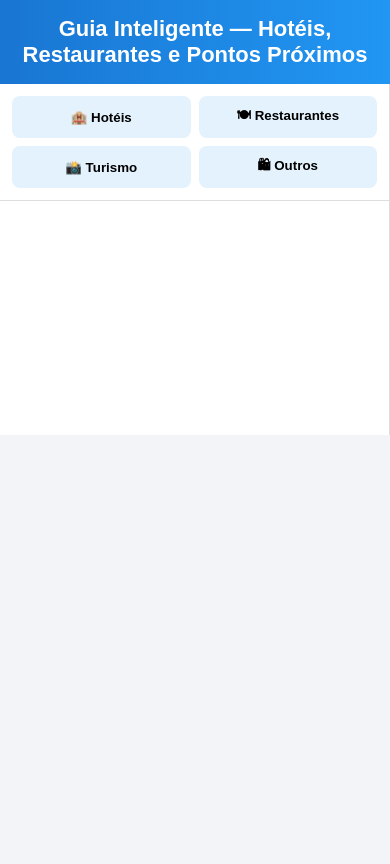
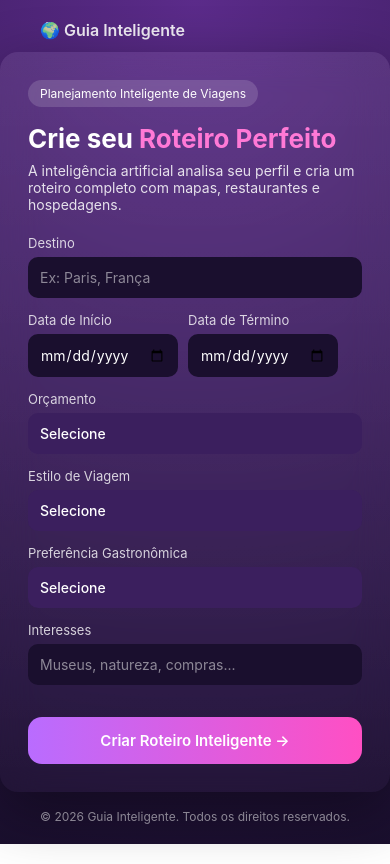
Before and after one commit to DiegoROD942/GuiaInteligente, a plain HTML site: page index.html in a window 390 px wide. Drawn offline with Linux system fonts and the light colour scheme; some packages are replaced by stand-ins of ours.

Commit message:
Refactor index.html structure and content

```diff
--- a/index.html
+++ b/index.html
@@ -1,220 +1,134 @@
 <!DOCTYPE html>
 <html lang="pt-BR">
 <head>
-<meta charset="UTF-8">
-<title>Guia Inteligente</title>
-<meta name="viewport" content="width=device-width, initial-scale=1.0">
+  <meta charset="UTF-8" />
+  <meta name="viewport" content="width=device-width, initial-scale=1.0" />
+  <title>Guia Inteligente – Crie seu Roteiro Perfeito</title>
 
-<!-- GOOGLE MAPS API -->
-<script
-  src="https://maps.googleapis.com/maps/api/js?key=AIzaSyAnfZWtP5agA7vxwd8BkkBOrP8BeoJ3VYU"
-  async defer>
-</script>
+  <!-- CSS -->
+  <link rel="stylesheet" href="style.css" />
 
-<!-- ================== STYLE CSS ================== -->
-<style>
-* {
-  margin: 0;
-  padding: 0;
-  box-sizing: border-box;
-  font-family: Arial, Helvetica, sans-serif;
-}
-
-body {
-  background: #f2f4f8;
-  color: #333;
-}
-
-header {
-  background: linear-gradient(90deg, #1976d2, #2196f3);
-  color: #fff;
-  padding: 16px;
-  text-align: center;
-  font-size: 22px;
-  font-weight: bold;
-}
-
-.container {
-  display: flex;
-  height: calc(100vh - 64px);
-}
-
-/* SIDEBAR */
-.sidebar {
-  width: 360px;
-  background: #ffffff;
-  border-right: 1px solid #ddd;
-  display: flex;
-  flex-direction: column;
-}
-
-.filters {
-  display: grid;
-  grid-template-columns: 1fr 1fr;
-  gap: 8px;
-  padding: 12px;
-  border-bottom: 1px solid #ddd;
-}
-
-.filters button {
-  padding: 10px;
-  border: none;
-  border-radius: 8px;
-  background: #e3f2fd;
-  cursor: pointer;
-  font-weight: bold;
-  transition: 0.2s;
-}
-
-.filters button:hover {
-  background: #bbdefb;
-}
-
-/* LISTA */
-.list {
-  flex: 1;
-  overflow-y: auto;
-}
-
-.item {
-  padding: 12px;
-  border-bottom: 1px solid #eee;
-  cursor: pointer;
-}
-
-.item:hover {
-  background: #f5f5f5;
-}
-
-.item strong {
-  display: block;
-  font-size: 14px;
-}
-
-.item span {
-  font-size: 12px;
-  color: #666;
-}
-
-/* MAPA */
-#map {
-  flex: 1;
-}
-
-/* RESPONSIVO */
-@media (max-width: 768px) {
-  .container {
-    flex-direction: column;
-  }
-
-  .sidebar {
-    width: 100%;
-    height: 45%;
-  }
-
-  #map {
-    height: 55%;
-  }
-}
-</style>
+  <!-- GOOGLE MAPS + PLACES API -->
+  <script
+    src="https://maps.googleapis.com/maps/api/js?key=AIzaSyAnfZWtP5agA7vxwd8BkkBOrP8BeoJ3VYU"
+    async
+    defer>
+  </script>
 </head>
 
 <body>
 
-<header>Guia Inteligente — Hotéis, Restaurantes e Pontos Próximos</header>
+  <!-- TOPO -->
+  <header class="top-bar">
+    🌍 Guia Inteligente
+  </header>
 
-<div class="container">
+  <!-- CONTAINER PRINCIPAL -->
+  <main class="container">
+    <span class="badge">Planejamento Inteligente de Viagens</span>
 
-  <div class="sidebar">
-    <div class="filters">
-      <button onclick="buscar('lodging')">🏨 Hotéis</button>
-      <button onclick="buscar('restaurant')">🍽 Restaurantes</button>
-      <button onclick="buscar('tourist_attraction')">📸 Turismo</button>
-      <button onclick="buscar('store')">🛍 Outros</button>
+    <h1>Crie seu <span>Roteiro Perfeito</span></h1>
+    <p>
+      A inteligência artificial analisa seu perfil e cria um roteiro completo
+      com mapas, restaurantes e hospedagens.
+    </p>
+
+    <!-- DESTINO -->
+    <div class="form-group">
+      <label>Destino</label>
+      <input
+        type="text"
+        id="destino"
+        placeholder="Ex: Paris, França"
+      />
     </div>
 
-    <div class="list" id="lista"></div>
-  </div>
+    <!-- DATAS -->
+    <div class="row">
+      <div class="form-group">
+        <label>Data de Início</label>
+        <input type="date" id="inicio" />
+      </div>
+      <div class="form-group">
+        <label>Data de Término</label>
+        <input type="date" id="fim" />
+      </div>
+    </div>
 
-  <div id="map"></div>
+    <!-- ORÇAMENTO -->
+    <div class="form-group">
+      <label>Orçamento</label>
+      <select id="orcamento">
+        <option value="">Selecione</option>
+        <option value="baixo">pobre</option>
+        <option value="medio">Médio</option>
+        <option value="alto">rico</option>
+      </select>
+    </div>
 
-</div>
+    <!-- ESTILO -->
+    <div class="form-group">
+      <label>Estilo de Viagem</label>
+      <select id="estilo">
+        <option value="">Selecione</option>
+        <option value="romantica">Romântica</option>
+        <option value="aventura">Aventura</option>
+        <option value="luxo">Luxo</option>
+        <option value="familia">Família</option>
+        <option value="economica">Econômica</option>
+      </select>
+    </div>
 
-<!-- ================== JAVASCRIPT ================== -->
-<script>
-let map;
-let service;
-let markers = [];
+    <!-- GASTRONOMIA -->
+    <div class="form-group">
+      <label>Preferência Gastronômica</label>
+      <select id="gastronomia">
+        <option value="">Selecione</option>
+        <option value="tradicional">Tradicional</option>
+        <option value="churrasco">Churrasco</option>
+        <option value="vegana">Vegana</option>
+        <option value="vegetariana">Vegetariana</option>
+      </select>
+    </div>
 
-function initMap() {
-  const centro = { lat: -22.9068, lng: -43.1729 }; // Rio de Janeiro (pode mudar)
+    <!-- INTERESSES -->
+    <div class="form-group">
+      <label>Interesses</label>
+      <input
+        type="text"
+        id="interesses"
+        placeholder="Museus, natureza, compras..."
+      />
+    </div>
 
-  map = new google.maps.Map(document.getElementById("map"), {
-    center: centro,
-    zoom: 14
-  });
+    <!-- BOTÃO -->
+    <button onclick="gerarRoteiro()">
+      Criar Roteiro Inteligente →
+    </button>
 
-  service = new google.maps.places.PlacesService(map);
+    <!-- RESULTADO IA -->
+    <div class="resultado" id="resultado"></div>
 
-  buscar("lodging");
-}
+    <!-- MAPA -->
+    <div
+      id="map"
+      style="
+        width: 100%;
+        height: 280px;
+        margin-top: 20px;
+        border-radius: 14px;
+        display: none;
+      ">
+    </div>
+  </main>
 
-function buscar(tipo) {
-  limparMarkers();
-  document.getElementById("lista").innerHTML = "";
+  <!-- RODAPÉ -->
+  <footer>
+    © 2026 Guia Inteligente. Todos os direitos reservados.
+  </footer>
 
-  const request = {
-    location: map.getCenter(),
-    radius: 3000,
-    type: [tipo]
-  };
-
-  service.nearbySearch(request, (results, status) => {
-    if (status === google.maps.places.PlacesServiceStatus.OK) {
-      results.forEach(place => {
-        criarMarker(place);
-        criarItemLista(place);
-      });
-    }
-  });
-}
-
-function criarMarker(place) {
-  const marker = new google.maps.Marker({
-    map: map,
-    position: place.geometry.location
-  });
-
-  marker.addListener("click", () => {
-    map.setCenter(place.geometry.location);
-    map.setZoom(16);
-  });
-
-  markers.push(marker);
-}
-
-function criarItemLista(place) {
-  const div = document.createElement("div");
-  div.className = "item";
-
-  div.innerHTML = `
-    <strong>${place.name}</strong>
-    <span>${place.vicinity || "Endereço não disponível"}</span>
-  `;
-
-  div.onclick = () => {
-    map.setCenter(place.geometry.location);
-    map.setZoom(16);
-  };
-
-  document.getElementById("lista").appendChild(div);
-}
-
-function limparMarkers() {
-  markers.forEach(marker => marker.setMap(null));
-  markers = [];
-}
-</script>
+  <!-- JAVASCRIPT -->
+  <script src="script.js"></script>
 
 </body>
 </html>
```
